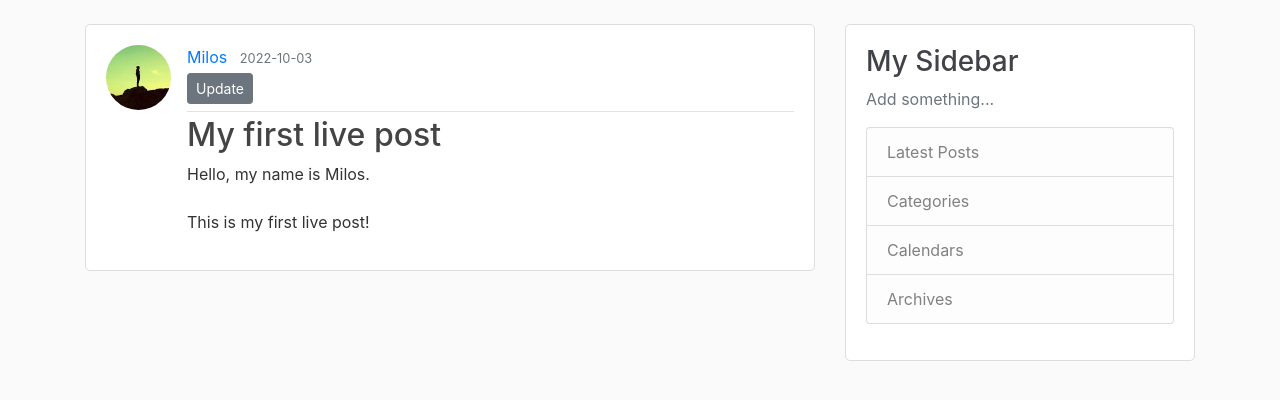
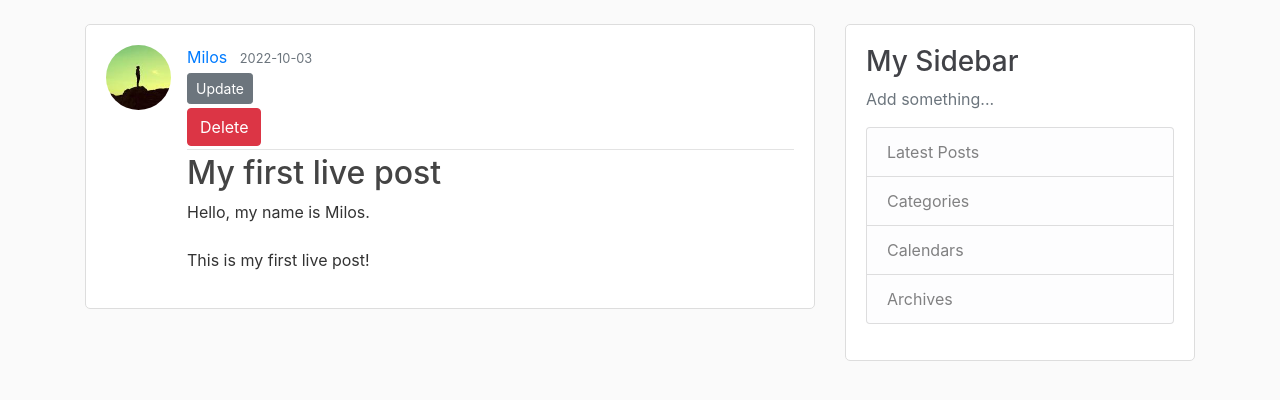
Before and after one commit to miloszenit/flask-blog, a Flask app: page /post/1 in a window 1280 px wide. Shown: the part 56-456 px from the top of the page. Run offline with Flask 2, Linux system fonts and the light colour scheme; a user stored in the database is signed in; data comes from the database, SQL or seed files in the repository; both versions use the stored data as it was after the commit; some libraries are stand-ins or nearby versions.

Commit message:
Add delete feature to posts

```diff
--- a/blogger/routes.py
+++ b/blogger/routes.py
@@ -126,3 +126,15 @@ def update_post(post_id):
         form.title.data = post.title
         form.content.data = post.content
     return render_template('create_post.html', title='Update Post', form=form, legend='Update Post')
+
+
+@app.route("/post/<int:post_id>/delete", methods=['POST'])
+@login_required
+def delete_post(post_id):
+    post = Post.query.get_or_404(post_id)
+    if post.author != current_user:
+        abort(403)
+    db.session.delete(post)
+    db.session.commit()
+    flash('Your post has been deleted!', 'success')
+    return redirect(url_for('home'))
--- a/blogger/templates/post.html
+++ b/blogger/templates/post.html
@@ -10,6 +10,9 @@
                 {% if post.author == current_user %}
                     <div>
                         <a class="btn btn-secondary btn-sm mt-1 mb-1" href="{{ url_for('update_post', post_id=post.id) }}">Update</a>
+                        <form action="{{ url_for('delete_post', post_id=post.id) }}" method="POST">
+                            <input class="btn btn-danger" type="submit" value="Delete">
+                        </form>
                     </div>
                 {% endif %}
             </div>
```
Also changed, not shown: blogger/site.db.
